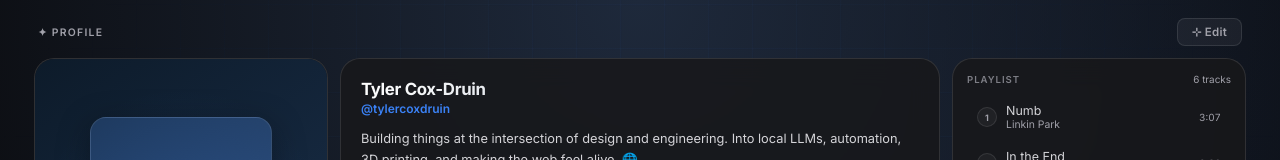
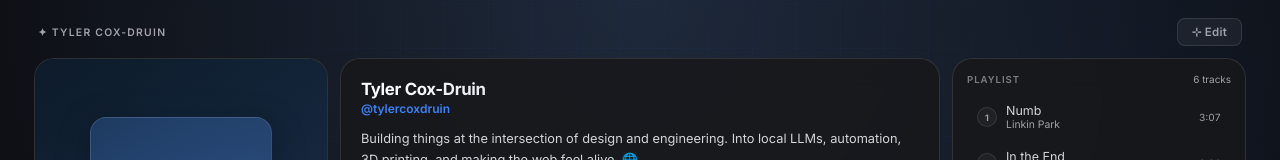
Before and after one commit to TylerCoxDruin/project-social, a React (Vite) app: page / in a window 1280 px wide. Shown: the top 160 px of the page. Built offline with nearby package versions, Linux system fonts and the light colour scheme.

Commit message:
Replace 'Profile' label with name in topbar

```diff
--- a/src/App.jsx
+++ b/src/App.jsx
@@ -46,7 +46,7 @@ export default function App() {
       {/* Topbar */}
       <div style={{ display:'flex', justifyContent:'space-between', alignItems:'center', padding:'18px 18px 0', maxWidth:1240, margin:'0 auto' }}>
         <span style={{ fontSize:'0.65rem', textTransform:'uppercase', letterSpacing:'0.12em', color:'var(--muted)', fontWeight:600 }}>
-          ✦ Profile
+          ✦ Tyler Cox-Druin
         </span>
         <div style={{ display:'flex', gap:8 }}>
           {edit && (
```
